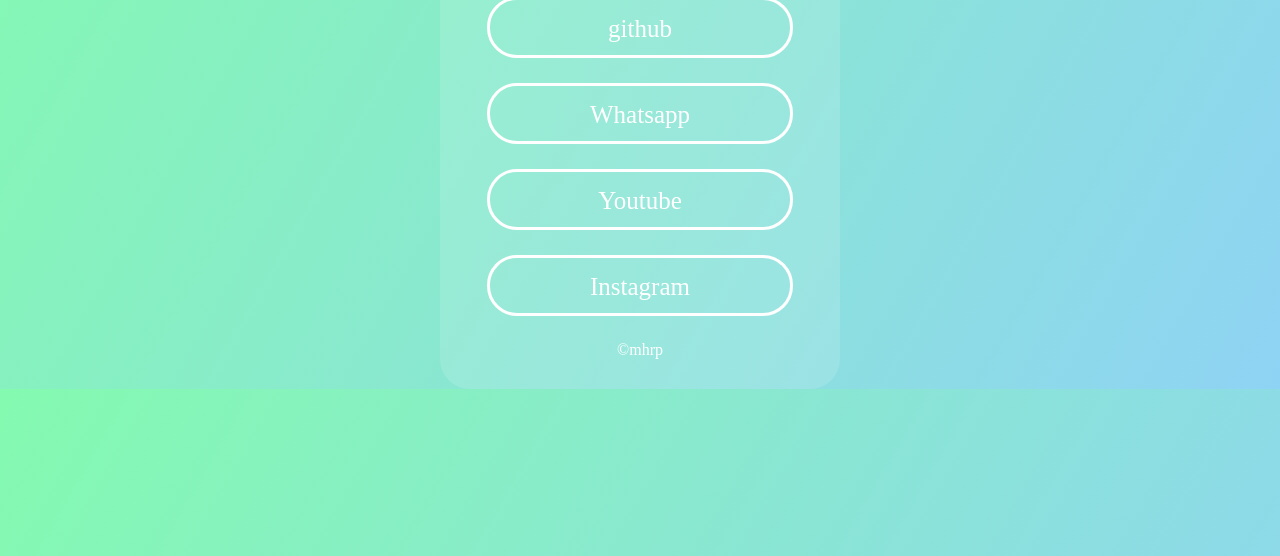
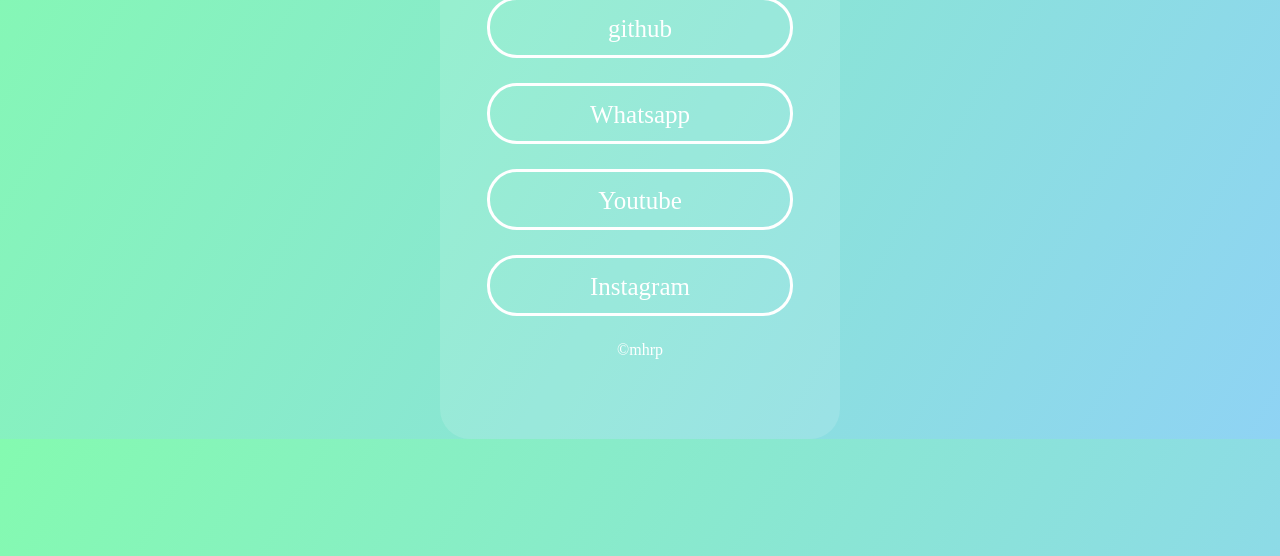
Before and after one commit to mhrpwfc88/mhrp-link, a plain HTML site: page index.html in a window 1280 px wide. Shown: the part 244-800 px from the top of the page. Drawn offline with Linux system fonts and the light colour scheme.

Commit message:
penyesuaian

```diff
--- a/app/css/app.css
+++ b/app/css/app.css
@@ -57,7 +57,7 @@
 }
 .container{
     display:block;
-    /* padding-bottom:50px; */
+    padding-bottom:50px;
     margin-top:15px;
     width: 400px;
     height: auto;
```
